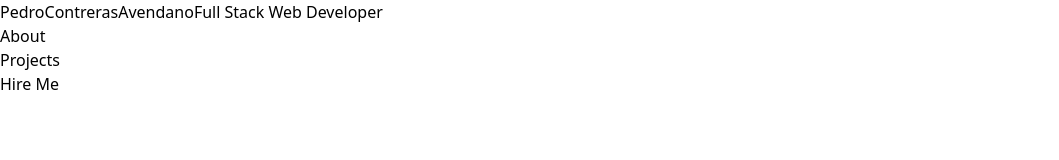
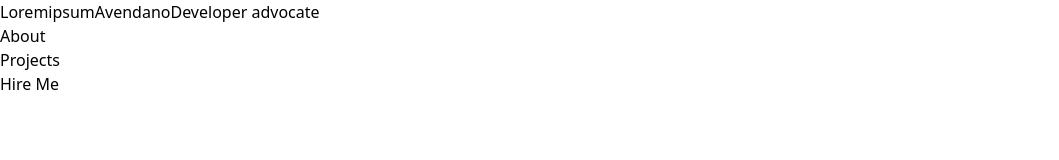
Before and after one commit to pcavendano/Portfolio, a React (Vite) app: page / in a window 1280 px wide. Shown: the top 160 px of the page, without its empty margins (0-1059 px from the left). Built offline with nearby package versions, Linux system fonts and the light colour scheme; the HTML template or start-up script is replaced by a standard one.

Commit message:
update navbar.js

```diff
--- a/src/components/Navbar.jsx
+++ b/src/components/Navbar.jsx
@@ -17,11 +17,11 @@ const Navbar = () => {
             <nav>
                 <div className="site-logo">
                     <a className="fullname" href="/">
-                        <span className="firstName">Pedro</span>
-                        <span className="lastName">Contreras</span>
+                        <span className="firstName">Lorem</span>
+                        <span className="lastName">ipsum</span>
                         <span className="lastName">Avendano</span>
                     </a>
-                    <span className="profession">Full Stack Web Developer</span>
+                    <span className="profession">Developer advocate</span>
                 </div>
                 <ul>
                     <li>
```
